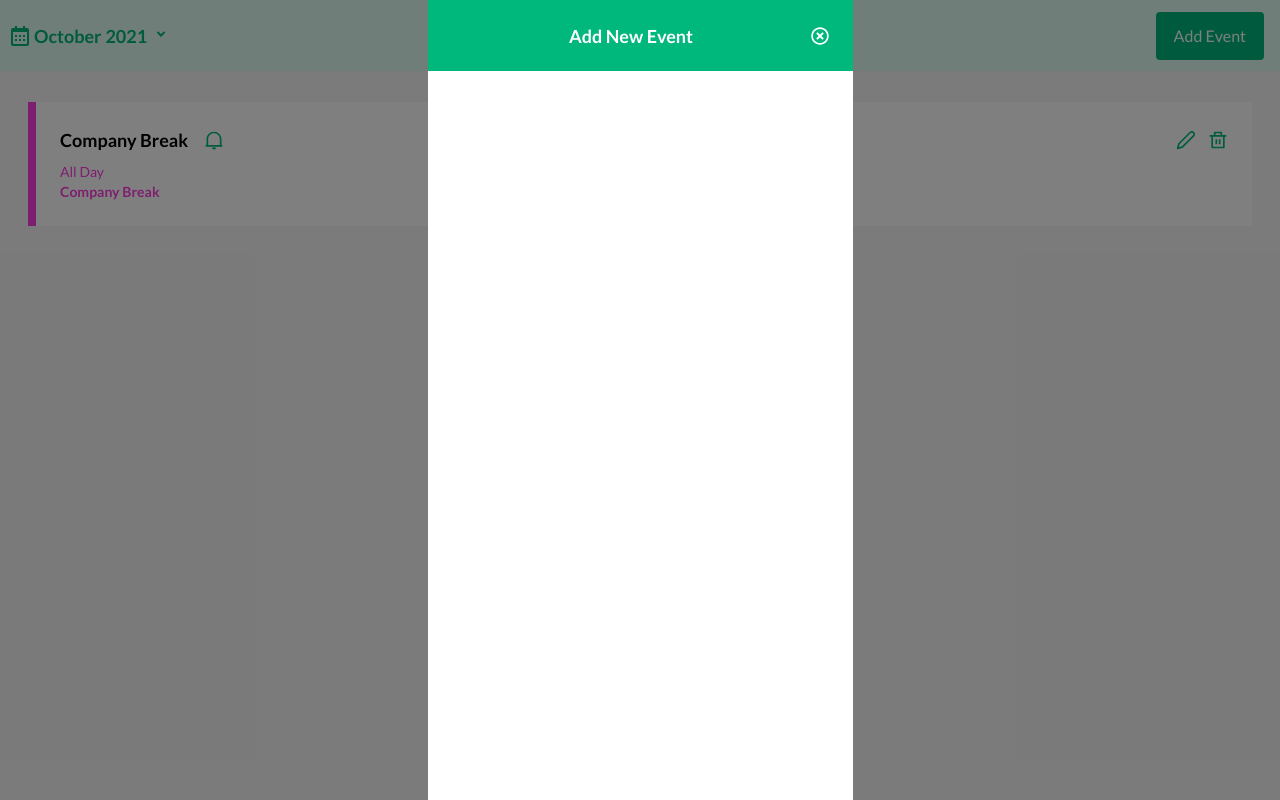
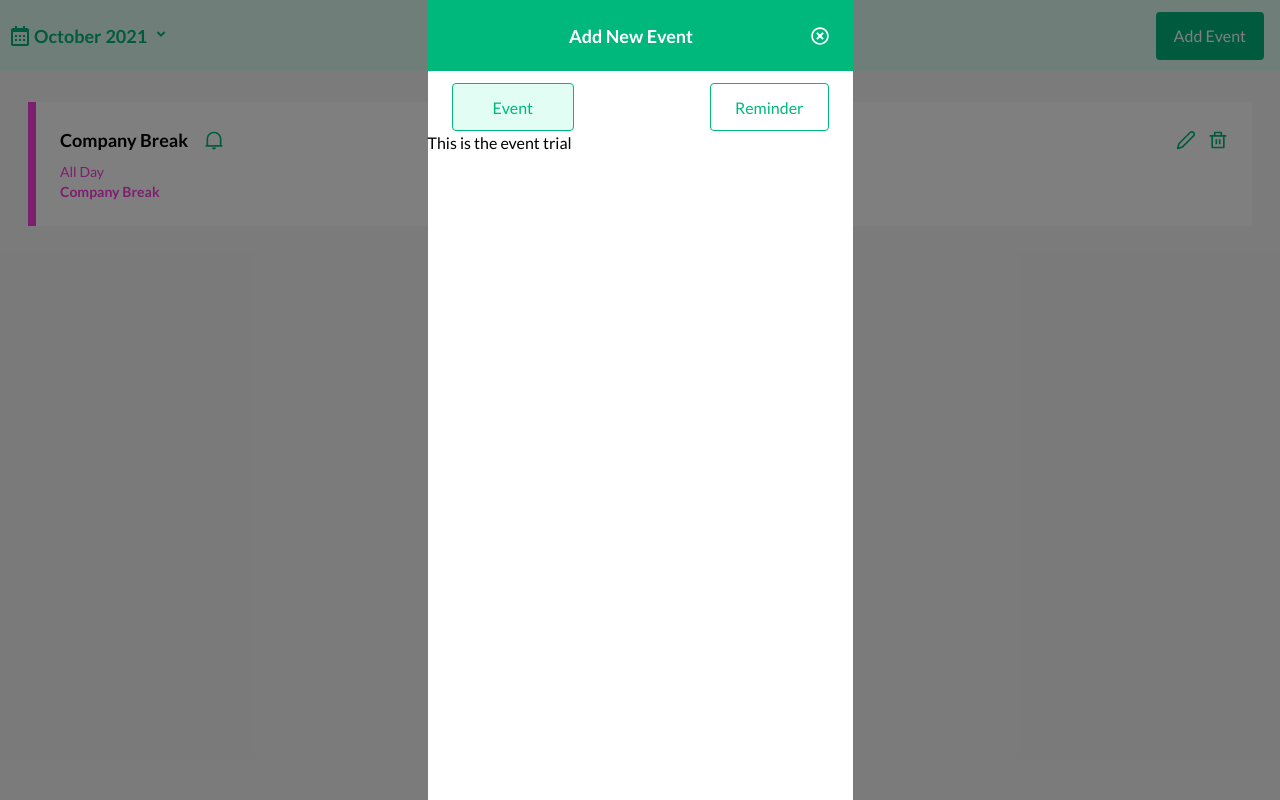
Before and after one commit to HenryNwankwo/calendar-app, a React (Create React App) app: page / in a window 1280 px wide. Both pictures are taken after a click on the button "Add Event". Built offline with nearby package versions, Linux system fonts and the light colour scheme.

Commit message:
Created a custom button, created event and reminder tabs

```diff
--- a/package.json
+++ b/package.json
@@ -43,6 +43,7 @@
   },
   "devDependencies": {
     "autoprefixer": "^9",
+    "miragejs": "^0.1.43",
     "postcss": "^7",
     "tailwindcss": "npm:@tailwindcss/postcss7-compat",
     "web-vitals": "^2.1.1"
--- a/src/App.js
+++ b/src/App.js
@@ -19,6 +19,7 @@ function App() {
   const [holidayList, setHolidayList] = useState([eventList]);
   const [pageIsLoading, setPageIsLoading] = useState(true);
   const [isAddEventOpen, setIsAddEventOpen] = useState(false);
+  const [whichTab, setWhichTab] = useState('event');
   return (
     <AppContext.Provider
       value={{
@@ -36,6 +37,8 @@ function App() {
         setPageIsLoading,
         isAddEventOpen,
         setIsAddEventOpen,
+        whichTab,
+        setWhichTab,
       }}
     >
       <Router>
--- a/src/components/AddEvent.js
+++ b/src/components/AddEvent.js
@@ -2,16 +2,18 @@ import React, { useContext } from 'react';
 import { FaTimes, FaRegTimesCircle } from 'react-icons/fa';
 import Modal from 'react-modal';
 import { AppContext } from '../App';
+import CustomButton from './CustomButton';
 
 Modal.defaultStyles.overlay.backgroundColor = 'rgba(0,0,0,.5)';
-
+Modal.setAppElement('#root');
 function AddEvent() {
-  const { isAddEventOpen, setIsAddEventOpen } = useContext(AppContext);
+  const { isAddEventOpen, setIsAddEventOpen, whichTab, setWhichTab } =
+    useContext(AppContext);
 
   return (
     <>
       <Modal
-        isOpen={() => isAddEventOpen}
+        isOpen={isAddEventOpen}
         onRequestClose={() => setIsAddEventOpen(false)}
         contentLabel='Add Event'
         className='absolute bottom-auto right-0 left-0 -translate-x-1/2 -translate-y-1/2 mx-auto bg-white w-screen h-screen md:w-106 outline-none'
@@ -28,8 +30,29 @@ function AddEvent() {
             Add New Event
           </p>
         </div>
-        <div></div>
-        <div></div>
+        <div className='flex justify-between px-6 md:mt-3'>
+          <CustomButton
+            allClasses={`text-primary-color px-10 ${
+              whichTab === 'event' && 'bg-light-green'
+            }`}
+            onClick={() => setWhichTab('event')}
+            textValue='Event'
+          />
+          <CustomButton
+            allClasses={`text-primary-color px-6 ${
+              whichTab === 'reminder' && 'bg-light-green'
+            }`}
+            onClick={() => setWhichTab('reminder')}
+            textValue='Reminder'
+          />
+        </div>
+
+        {whichTab === 'event' && (
+          <div className=''>This is the event trial</div>
+        )}
+        {whichTab === 'reminder' && (
+          <div className=''>This is the reminder trial</div>
+        )}
       </Modal>
     </>
   );
--- /dev/null
+++ b/src/components/CustomButton.js
@@ -0,0 +1,16 @@
+import React from 'react';
+
+function CustomButton({ allClasses, textValue, ...otherValues }) {
+  return (
+    <>
+      <button
+        className={`w-33 h-12 rounded py-3 border-1 border-solid border-primary-color text-base ${allClasses}`}
+        {...otherValues}
+      >
+        {textValue}
+      </button>
+    </>
+  );
+}
+
+export default CustomButton;
--- a/tailwind.config.js
+++ b/tailwind.config.js
@@ -29,7 +29,11 @@ module.exports = {
         18: '71px',
         41: '165px',
       },
+      borderWidth: {
+        1: '1px',
+      },
       width: {
+        33: '135',
         61: '243px',
       },
       spacing: {
@@ -46,6 +50,7 @@ module.exports = {
   variants: {
     extend: {
       cursor: ['hover', 'focus'],
+      a: ['active'],
     },
   },
   plugins: [require('tailwind-scrollbar')],
```
Also changed, not shown: 2 other files (tests, documents, lock files or other folders).
